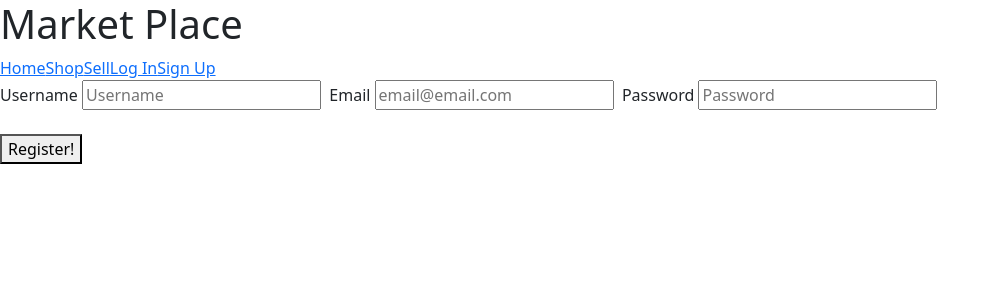
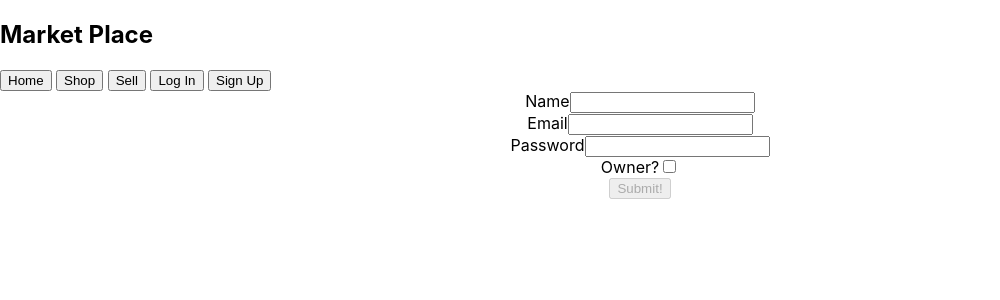
Before and after one commit to ptct-african-marketplace-6/main, a React (Create React App) app: page /sign-up in a window 1280 px wide. Shown: the top 300 px of the page, without its empty margins (0-1000 px from the left). Built offline with nearby package versions, Linux system fonts and the light colour scheme.

Commit message:
added buttons to nav links in App.js...this will change later once styling is completed. Working on code for login and signup form, axios call returns anetwork error: no 'Access-Control-Allow-Origin' header is present on the requested resource.

```diff
--- a/src/App.js
+++ b/src/App.js
@@ -28,11 +28,11 @@ function App() {
       <nav>
         <h1>Market Place</h1>
         <div className="nav-links">
-          <Link to="/">Home</Link>
-          <Link to="/items-list">Shop</Link>
-          <Link to="/item-form">Sell</Link>
-          <Link to="/log-in">Log In</Link>
-          <Link to="/sign-up">Sign Up</Link>
+          <Link to="/"><button>Home</button></Link>{' '}
+          <Link to="/items-list"><button>Shop</button></Link>{' '}
+          <Link to="/item-form"><button>Sell</button></Link>{' '}
+          <Link to="/log-in"><button>Log In</button></Link>{' '}
+          <Link to="/sign-up"><button>Sign Up</button></Link>
 
         </div>
       </nav>
--- a/src/components/Login.js
+++ b/src/components/Login.js
@@ -19,7 +19,7 @@ const Login = () => {
             // value={newUser.username}
             // onChange={changeHandler}
           />
-        </label>
+        </label>{' '}
         <label>Password&nbsp;
           <input
             type="password"
@@ -29,10 +29,39 @@ const Login = () => {
             // onChange={changeHandler}
             // value={loginData.password}
           />
-        </label>
+        </label>{' '}
+        <button>Login!</button>
       </form>
     </div>
   );
 };
 
 export default Login;
+
+/* User Object:
+{
+  id: integer
+  username: string
+  password: string
+  email: string
+  isOwner: boolean
+}
+Item Object:
+{
+  id: integer
+  item_name: string
+  location: string
+  quantity: integer
+  price: float
+  description: string
+  user_id: integer // this references the id in the user table
+} */
+
+/* These are your ENDPOINTS and we list what each will return:
+Users
+[POST] https://team-amazing.herokuapp.com/api/auth/register
+    returns user object
+[POST] https://team-amazing.herokuapp.com/api/auth/login
+    returns token, user object
+Items
+*/
--- a/src/components/Signup.js
+++ b/src/components/Signup.js
@@ -1,123 +1,176 @@
 import axios from 'axios';
-import React,{ useState } from 'react'
+import React from 'react';
+import { useState, useEffect } from 'react';
 import { useHistory } from 'react-router-dom';
-import { Button } from 'reactstrap'
-import 'bootstrap/dist/css/bootstrap.css'
+import * as yup from 'yup';
+import axiosWithAuth from '../common/helpers/axiosWithAuth';
 
-const initialState = {
-  username: '',
-  password: '',
-  email: '',
-  isOwner: false
-}
+function SignUp(props) {
 
-const initialErrorState = {
-  error_msg: '',
-  error_visible: false
-}
+  const { push } = useHistory();
 
-const SignUp = () => {
+  const [disabledButton, setDisabledButton] = useState(true)
+  const [formData, setFormData] = useState({
+    name: '',
+    email: '',
+    password: '',
+    owner: false,
+  })
 
-  const [newUser, setNewUser] = useState(initialState);
-  const [errorData, setErrorData] = useState(initialErrorState);
-  const history = useHistory();
+  const [errors, setErrors] = useState({
+    name: '',
+    email: '',
+    password: '',
+    owner: '',
+  })
 
-  const changeHandler = (e) => {
-    setNewUser({
-      ...newUser,
-      [e.target.name]: e.target.value
-    });
-  };
+  const formSchema = yup.object().shape({
+    name: yup
+      .string()
+      .required('Pleae include your name.')
+      .min(6, 'Name must be at least 6 characters long'),
+    email: yup
+      .string()
+      .email('Please include your email address.')
+      .required('Must include email address.'),
+    password: yup
+      .string()
+      .required('Password is Required')
+      .min(6, 'Passwords must be at least 6 characters long.'),
+    owner: yup.boolean(),
+  })
 
-  const submitForm = (e) => {
-    e.preventDefault();
-    // console.log("form submitted: ", newUser);
-    let usernameLength = newUser.username.length;
-    let passwordLength = newUser.password.length;
-    let emailNumberLength = newUser.email.length;
-
-    if (usernameLength < 4) {
-      setErrorData({
-        ...errorData,
-        error_visible:true,
-        error_msg:"username must be at least 4 charachers"
-      })
-    }
-    else if (passwordLength < 6) {
-      setErrorData({
-        ...errorData,
-        error_visible:true,
-        error_msg:"password must be at least 6 characters"
-      })
-    }
-    else if (emailNumberLength < 11) {
-      setErrorData({
-        ...errorData,
-        error_visible:true,
-        error_msg: "invalid email address"
-      });
-    }
-    else {
-      setErrorData({
-        ...errorData,
-        error_visible:false,
-        error_msg: ''
-      });
-      axios.post("https://saudi-market-bw.herokuapp.com/api/auth/register", newUser)
-      .then((res) => {
-        // console.log(res.data);
-        localStorage.setItem('username', newUser.username);
-        setNewUser({
-          username: newUser.username
-        })
-        history.push('/Login');
-      })
-      .catch((err) => {
-        console.log(err);
-      })
-    }
+  const setFormErrors = (name, value) => {
+    yup
+      .reach(formSchema, name)
+      .validate(value)
+      .then(() => setErrors({ ...errors, [name]: '' }))
+      .catch((err) => setErrors({ ...errors, [name]: err.errors[0] }))
   }
 
+  const handleSubmit = (e) => {
+    e.preventDefault()
+    alert(JSON.stringify(formData))
+    axiosWithAuth().post('auth/register', formData)
+      .then(res => {
+        console.log(res)
+        localStorage.setItem('token', formData.password);
+        setFormData({
+          name: formData.name
+        })
+        push('/items-list')
+      })
+      .catch(err => {
+        console.log({err})
+      })
+  }
+
+  const handleChange = (e) => {
+    const { name, type } = e.target
+    const valueToUse = type === 'checkbox' ? 'checked' : 'value'
+    setFormData((prev) => {
+      return {
+        ...formData,
+        [e.target.name]: e.target[valueToUse],
+      }
+    })
+
+    setFormErrors(name, e.target[valueToUse])
+  }
+
+  useEffect(() => {
+    formSchema.isValid(formData).then((valid) => setDisabledButton(!valid))
+  })
+
   return (
-    <div>
-      <form>
-        <label>Username&nbsp;
-          <input
-            type="text"
-            name="username"
-            id="username"
-            className="signUpInput"
-            placeholder="Username"
-            value={newUser.username}
-            onChange={changeHandler}
-          />
-        </label>&nbsp;&nbsp;
+    <>
+      <div class='container-fluid col-md-auto'>
+        <div className='App'>
+          <form
+            onSubmit={handleSubmit}
+            className='d-flex flex-column container-fluid col-md-auto'
+          >
+            <div className='row'>
+              <label>
+                Name
+                <input
+                  name='name'
+                  type='text'
+                  value={formData.name}
+                  onChange={handleChange}
+                />
+              </label>
+            </div>
 
-        <label>Email&nbsp;
-          <input
-            name="phone"
-            type="text"
-            id="phone"
-            placeholder="email@email.com"
-            // value={newUser.phone}
-            // onChange={changeHandler}
-          />
-        </label>&nbsp;&nbsp;
+            <div className='row'>
+              <label>
+                Email
+                <input
+                  name='email'
+                  type='text'
+                  value={formData.email}
+                  onChange={handleChange}
+                />
+              </label>
+            </div>
 
-        <label>Password&nbsp;
-        <input
-            type="password"
-            name="password"
-            id="password"
-            placeholder="Password"
-            // value={newUser.password}
-            // onChange={changeHandler}
-        />
-        </label>
-      </form><br/>
-      <button>Register!</button>
-    </div>
+            <div className='row'>
+              <label>
+                Password
+                <input
+                  name='password'
+                  type='password'
+                  value={formData.password}
+                  onChange={handleChange}
+                />
+              </label>
+            </div>
+
+            <div className='row'>
+              <label>
+                Owner?
+                <input
+                  name='owner'
+                  type='checkbox'
+                  checked={formData.owner}
+                  onChange={handleChange}
+                />
+              </label>
+            </div>
+
+            <div className='row'>
+              <button disabled={disabledButton}>Submit!</button>
+            </div>
+          </form>
+        </div>
+      </div>
+    </>
   )
 }
 
 export default SignUp
+
+/* https://drive.google.com/drive/folders/11iiMC9DiRtoqz77CTCeJPpR8zmiALyw0
+User Object:
+{
+  id: integer
+  username: string
+  password: string
+  email: string
+  isOwner: boolean
+}
+Item Object:
+{
+  id: integer
+  item_name: string
+  location: string
+  quantity: integer
+  price: float
+  description: string
+  user_id: integer // this references the id in the user table
+}
+These are your ENDPOINTS and we list what each will return:
+Users
+POST https://saudi-market-app.herokuapp.com/api/auth/login
+POST https://saudi-market-app.herokuapp.com/api/auth/register
+ */
```
